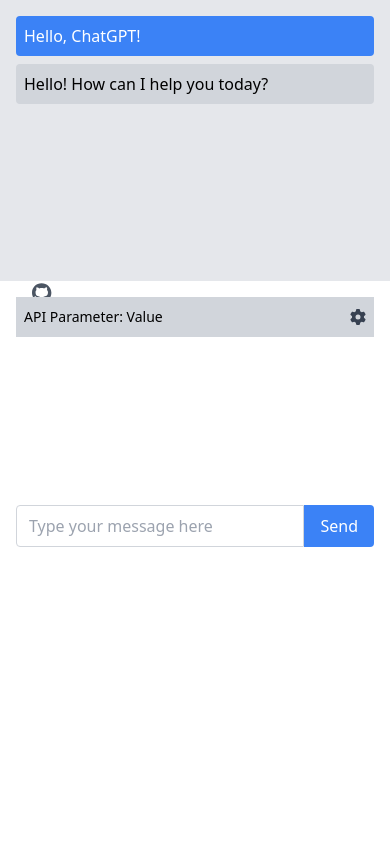
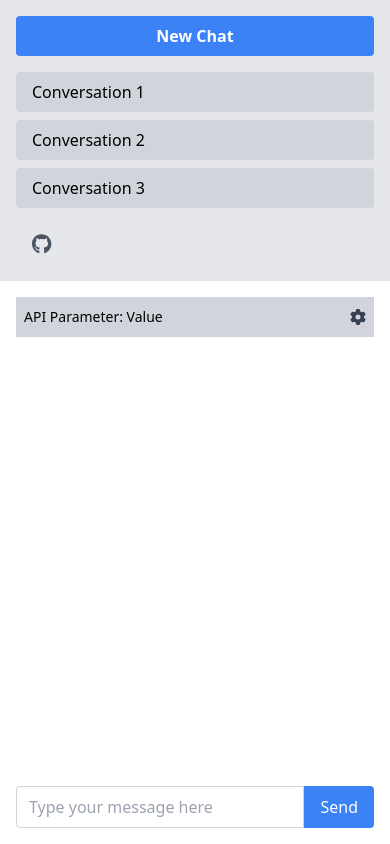
Before and after one commit to seancswanson/next-gpt, a Next.js app: page / in a window 390 px wide. Built offline with nearby package versions, Linux system fonts and the light colour scheme.

Commit message:
Refactor sidebar and chat area components for better responsiveness and added new chat button in ConversationHistory component

```diff
--- a/components/Sidebar/ConversationHistory.tsx
+++ b/components/Sidebar/ConversationHistory.tsx
@@ -1,36 +1,46 @@
 // components/ConversationHistory.tsx
 
-import { useState } from "react";
+interface Conversation {
+  id: number;
+  title: string;
+}
 
-type MessageType = {
-  id: number;
-  sender: "user" | "bot";
-  content: string;
-};
+const mockConversations: Conversation[] = [
+  { id: 1, title: "Conversation 1" },
+  { id: 2, title: "Conversation 2" },
+  { id: 3, title: "Conversation 3" },
+  // Add more mock conversations if needed
+];
 
 const ConversationHistory = () => {
-  const [messages, setMessages] = useState<MessageType[]>([
-    { id: 1, sender: "user", content: "Hello, ChatGPT!" },
-    { id: 2, sender: "bot", content: "Hello! How can I help you today?" },
-  ]);
+  const handleNewChat = () => {
+    console.log("New chat button clicked");
+    // Add logic to create a new chat
+  };
 
-  const renderMessage = (message: MessageType) => {
-    return (
-      <div
-        key={message.id}
-        className={`mb-2 rounded p-2 ${
-          message.sender === "user" ? "bg-blue-500 text-white" : "bg-gray-300"
-        }`}
-      >
-        {message.content}
-      </div>
-    );
+  const handleConversationClick = (conversationId: number) => {
+    console.log(`Conversation ${conversationId} clicked`);
+    // Add logic to load the selected conversation
   };
 
   return (
     <div className="flex h-full flex-col">
-      <div className="flex-grow overflow-y-auto">
-        {messages.map((message) => renderMessage(message))}
+      <button
+        className="mb-4 rounded bg-blue-500 px-4 py-2 font-bold text-white"
+        onClick={handleNewChat}
+      >
+        New Chat
+      </button>
+      <div className="overflow-y-auto">
+        {mockConversations.map((conversation) => (
+          <button
+            key={conversation.id}
+            className="mb-2 w-full rounded bg-gray-300 px-4 py-2 text-left hover:bg-gray-400"
+            onClick={() => handleConversationClick(conversation.id)}
+          >
+            {conversation.title}
+          </button>
+        ))}
       </div>
     </div>
   );
--- a/pages/index.tsx
+++ b/pages/index.tsx
@@ -1,13 +1,13 @@
 // App.tsx
 import ChatArea from "@/components/ChatArea/ChatArea";
+import ConversationHistory from "@/components/Sidebar/ConversationHistory";
+import FooterLinks from "@/components/Sidebar/FooterLinks";
 import { faCog } from "@fortawesome/free-solid-svg-icons";
 import { FontAwesomeIcon } from "@fortawesome/react-fontawesome";
-import { useEffect,useState } from "react";
+import { useEffect, useState } from "react";
 import { ResizeCallbackData } from "react-resizable";
 import { useMediaQuery } from "react-responsive";
 import ResizableSection from "../components/ResizableSection";
-import FooterLinks from "@/components/Sidebar/FooterLinks";
-import ConversationHistory from "@/components/Sidebar/ConversationHistory";
 
 export default function Home() {
   const isLargeScreen = useMediaQuery({ minWidth: 1024 }); // Adjust the breakpoint as needed
@@ -15,7 +15,6 @@
   useEffect(() => {
     setSectionWidths([0.3, 0.7]);
   }, []);
-
 
   const handleResize =
     (index: number) =>
@@ -35,23 +34,17 @@
   return (
     <div className="h-screen flex-col overflow-hidden lg:flex lg:flex-row">
       {isLargeScreen ? (
+        <>
           <ResizableSection
             width={sectionWidths[0] * window.innerWidth}
             minWidth={100}
             onResize={handleResize(0)}
           >
-          <div className="h-full bg-gray-200 p-4">
+            <div className="h-full flex flex-col bg-gray-200 p-4">
               <ConversationHistory />
               <FooterLinks />{" "}
             </div>
           </ResizableSection>
-      ) : (
-        <div className="order-1 h-1/3 w-full bg-gray-200 p-4">
-          <ConversationHistory />
-          <FooterLinks />{" "}
-        </div>
-      )}
-      {isLargeScreen ? (
           <div
             className="flex h-full flex-col p-4"
             style={{ width: `${sectionWidths[1] * 100}%` }}
@@ -68,8 +61,14 @@
             </div>
             <ChatArea />
           </div>
+        </>
       ) : (
-        <div className="order-3 flex h-1/3 w-full flex-col p-4">
+        <>
+          <div className="h-1/3 flex flex-col w-full bg-gray-200 p-4">
+            <ConversationHistory />
+            <FooterLinks />{" "}
+          </div>
+          <div className="flex h-2/3 w-full flex-col p-4 sm:flex-1">
             {/* Top bar with API/conversation parameters and settings icon */}
             <div className="mb-2 flex items-center justify-between bg-gray-300 p-2">
               <div className="text-sm">
@@ -82,6 +81,7 @@
             </div>
             <ChatArea />
           </div>
+        </>
       )}
     </div>
   );
```
Lines whose indentation alone changed are shown as unchanged.
